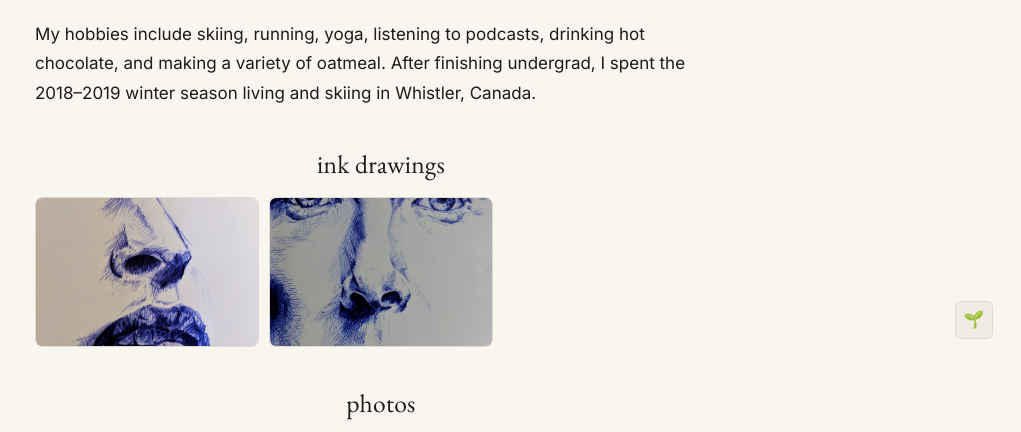
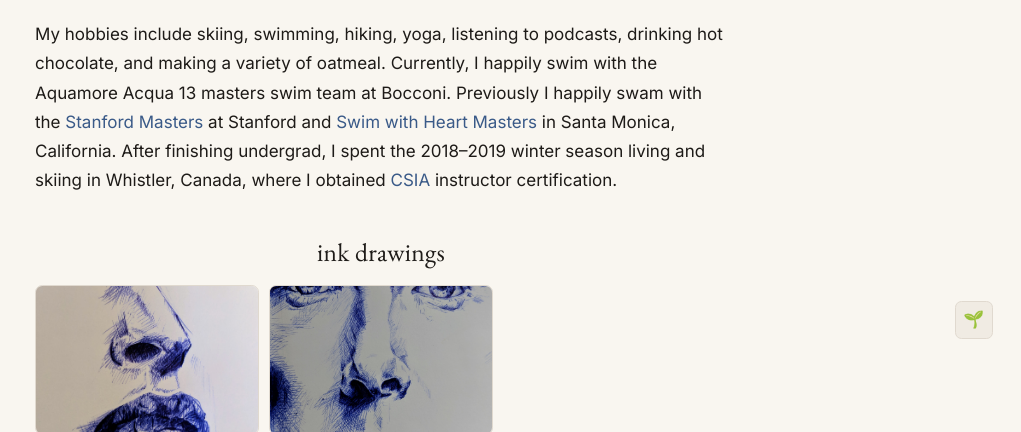
Before and after one commit to pslou/pslou.github.io, a Jekyll site: the page built from personal.html, in a window 1280 px wide, cut to the strip 485-917 px from the top of the page. Shown: the whole strip, without its empty margins (259-1280 px from the left). Built offline with Jekyll 4.4.1, drawn with Linux system fonts in a browser that asks for light colours.

Commit message:
add swimming to hobbies

```diff
--- a/personal.html
+++ b/personal.html
@@ -13,10 +13,12 @@ permalink: /personal.html
     style="width:100%; max-height:300px; object-fit:cover; object-position:center 30%; border-radius:0.6rem; margin-bottom:1.5rem; border:1px solid var(--c-border);"
   >
   <p>
-    My hobbies include skiing, running, yoga, listening to podcasts,
+    My hobbies include skiing, swimming, hiking, yoga, listening to podcasts,
     drinking hot chocolate, and making a variety of oatmeal.
+    Currently, I happily swim with the Aquamore Acqua 13 masters swim team at Bocconi.
+    Previously I happily swam with the <a href="https://rec.stanford.edu/move/aquatics/masters-swimming">Stanford Masters</a> at Stanford and <a href="https://www.swimwithheart.org/masters-program/">Swim with Heart Masters</a> in Santa Monica, California.
     After finishing undergrad, I spent the 2018–2019 winter season
-    living and skiing in Whistler, Canada.
+    living and skiing in Whistler, Canada, where I obtained <a href="https://www.snowpro.com/en/">CSIA</a> instructor certification.
   </p>
 </section>
 
```
